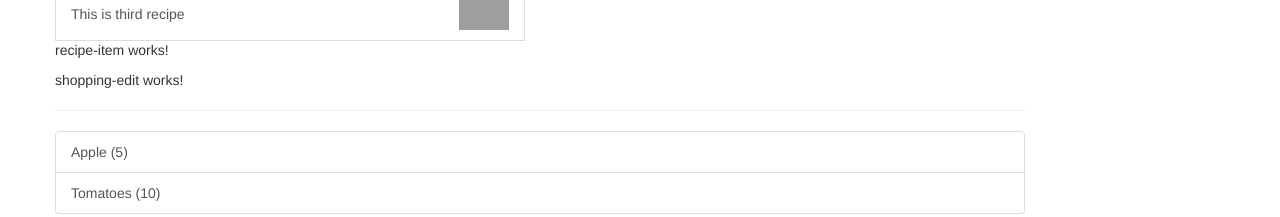
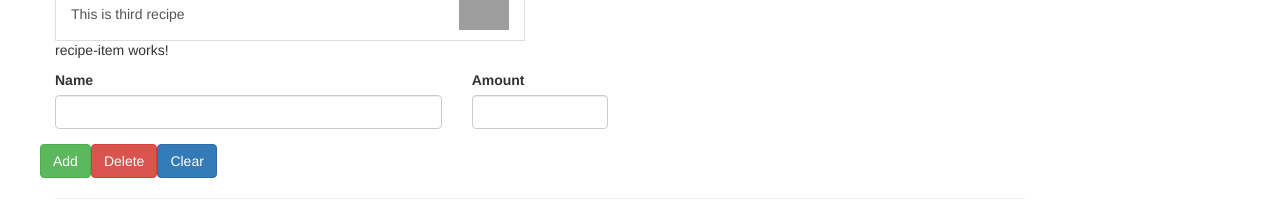
Before and after one commit to dev-assassin/recipe-app, an Angular app: page / in a window 1280 px wide. Shown: the part 320-537 px from the top of the page. Built offline with nearby package versions, Linux system fonts and the light colour scheme; grey boxes are pictures that could not be loaded.

Commit message:
update shopping-edit component

```diff
--- a/src/app/shopping-list/shopping-edit/shopping-edit.component.html
+++ b/src/app/shopping-list/shopping-edit/shopping-edit.component.html
@@ -1,3 +1,21 @@
-<p>
-  shopping-edit works!
-</p>
+<div class="row">
+  <div class="col-xs-12">
+    <form class="row">
+      <div class="col-sm-5 form-group">
+        <label for="name">Name</label>
+        <input type="text" id="name" class="form-control">
+      </div>
+      <div class="col-sm-2 form-group">
+        <label for="amount">Amount</label>
+        <input type="number" id="amount" class="form-control">
+      </div>
+      <div class="row">
+        <div class="col-xs-12">
+          <button class="btn btn-success" type="submit">Add</button>
+          <button class="btn btn-danger" type="button">Delete</button>
+          <button class="btn btn-primary" type="button">Clear</button>
+        </div>
+      </div>
+    </form>
+  </div>
+</div>
```
